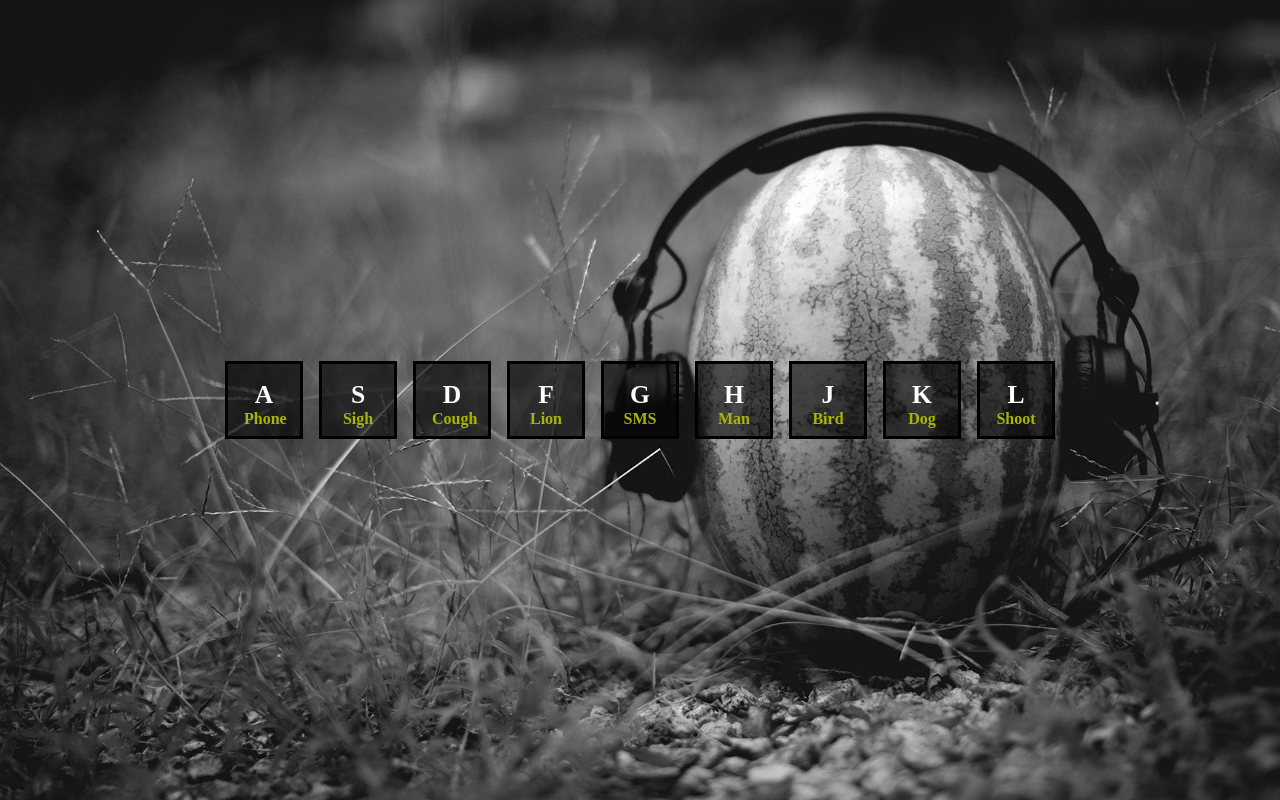
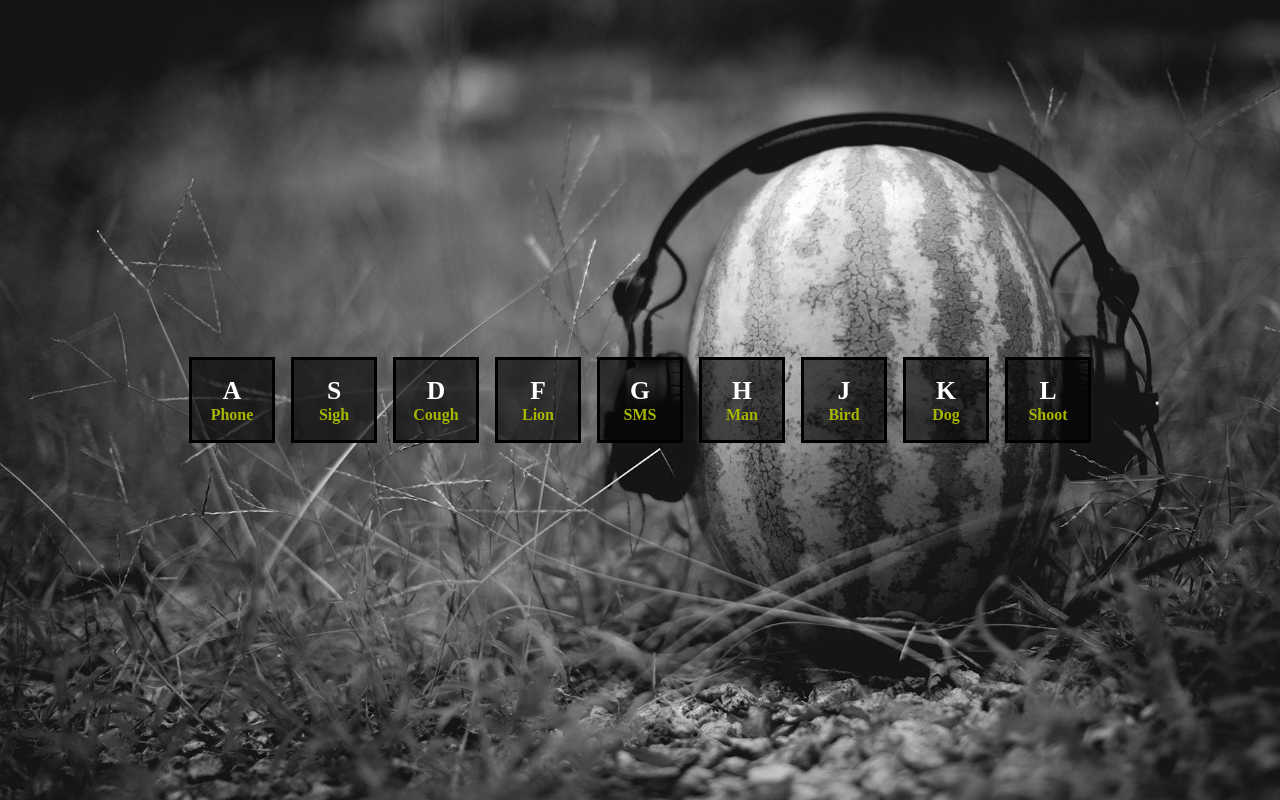
Before and after one commit to JaimeMenendez/SoundsWithJavascript, a plain HTML site: page index.html in a window 1280 px wide. Drawn offline with Linux system fonts and the light colour scheme.

Commit message:
Fixed for Firefox

```diff
--- a/css/styles.css
+++ b/css/styles.css
@@ -27,15 +27,21 @@ body{
 .Boton{
     margin: 0.5rem;
     text-align: center;
-    padding: 15rem;
+    padding: 0.5 15rem 20rem 15rem;
     border: 0.2rem solid black;
-    width: 2.5rem;
-    padding: 1em;
-    height: 2.5rem;
+    width: auto;
+    padding: 0.5rem;
+    height: auto;
+    min-height: 4rem;
+    min-width: 4rem;
     background-color: rgba(0, 0, 0, 0.6);
     transition-duration: 0.1s;
     cursor:pointer;
     user-select: none;
+    display: flex;
+    flex-direction: column;
+    justify-content: center;
+    align-items: center;
 }
 
 .playing{
@@ -44,10 +50,15 @@ body{
     box-shadow: 0 0 10px yellow;
 }
 
+p{
+    display: inline-block;
+    margin: 0;
+}
 .letter{
     margin: 0;
     color: white;
     font-size: 1.6em;
+    display: inline-block;
 
 }
 
```
